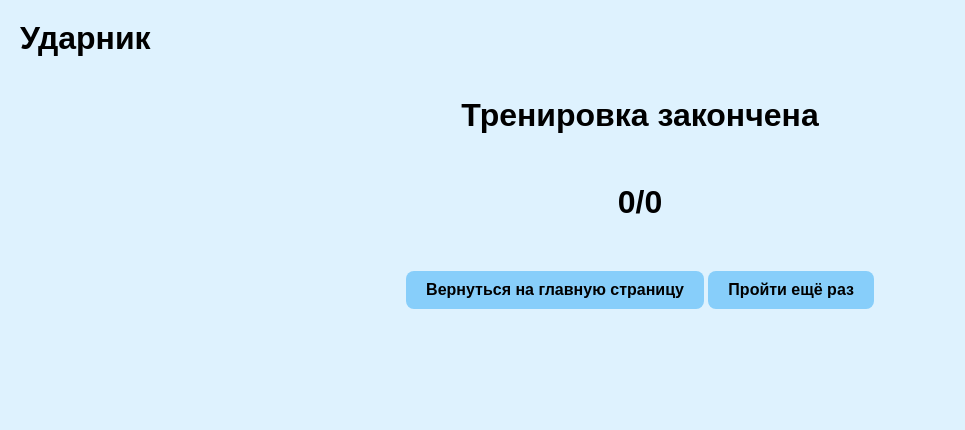
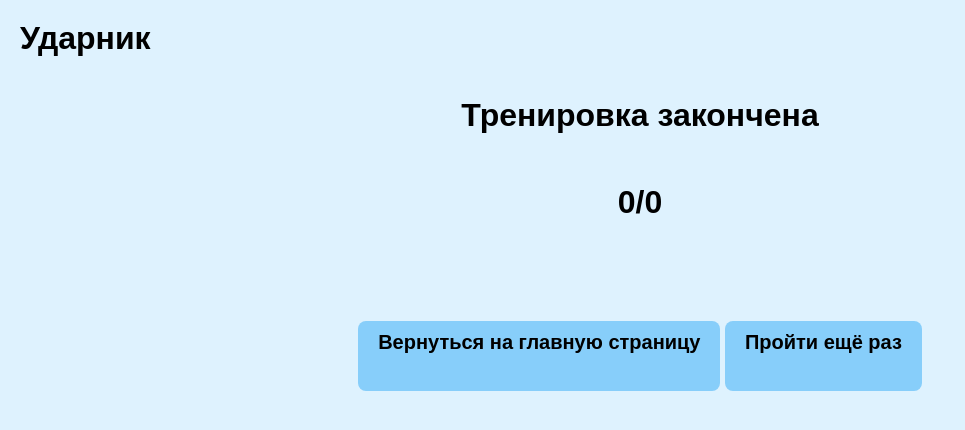
Before and after one commit to Vernka/project_udarnik, a Flask app: page /exercise_dn in a window 1280 px wide. Shown: the top 430 px of the page, without its empty margins (0-965 px from the left). Run offline with Flask 3, Linux system fonts and the light colour scheme.

Commit message:
изменен внешний вид

```diff
--- a/templates/exercise_dn.html
+++ b/templates/exercise_dn.html
@@ -64,6 +64,10 @@
                 background: #a9ff55;
                 box-shadow: 0 0 10px #7CFC00;
             }
+
+            . return {
+
+            }
         </style>
 </head>
 <body>
@@ -89,7 +93,7 @@
 {% else %}
     <div style="text-align: center;">
         <h1 style="margin-top: 40px;">Тренировка закончена</h1>
-        <h1 style="margin-top: 50px; margin-bottom: 30px;">{{ yes }}/{{ kolvo }}</h1>
+        <h1 style="margin-top: 50px; margin-bottom: 50px;">{{ yes }}/{{ kolvo }}</h1>
         {% if kolvo > 0 %}
             <h2 style="margin-bottom: 60px;">Процент выполнения: {{ (yes / kolvo * 100)|int }}%</h2>
             {% if (yes / kolvo * 100) == 100 %}
@@ -108,9 +112,9 @@
                 <h1>Вы можете лучше!</h1>
             {% endif %}
         {% endif %}
-        <div style="margin-top: 50px;">
-    <a href="/index" class="link" align="right">Вернуться на главную страницу</a>
-    <a href="/dn_file" class="link" align="right">Пройти ещё раз</a>
+        <div style="display: inline-block; margin-top: 50px;">
+    <a href="/index" class="link" align="right" style="display: inline-block; weight: 60px; height: 50px; text-align: center; align-items: center; font-size: 20px;">Вернуться на главную страницу</a>
+    <a href="/dn_file" class="link" align="right" style="display: inline-block; weight: 60px; height: 50px; text-align: center; align-items: center; font-size: 20px;">Пройти ещё раз</a>
         </div>
     </div>
 {% endif %}
```
